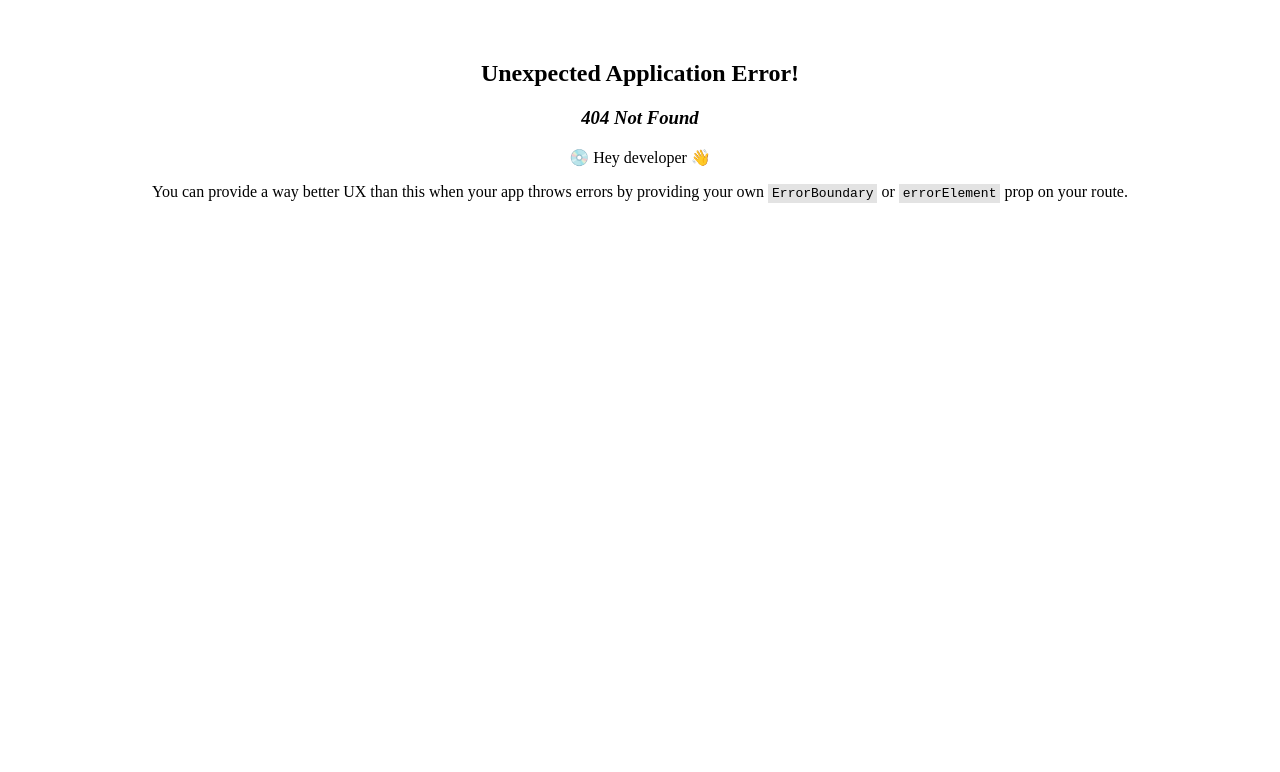
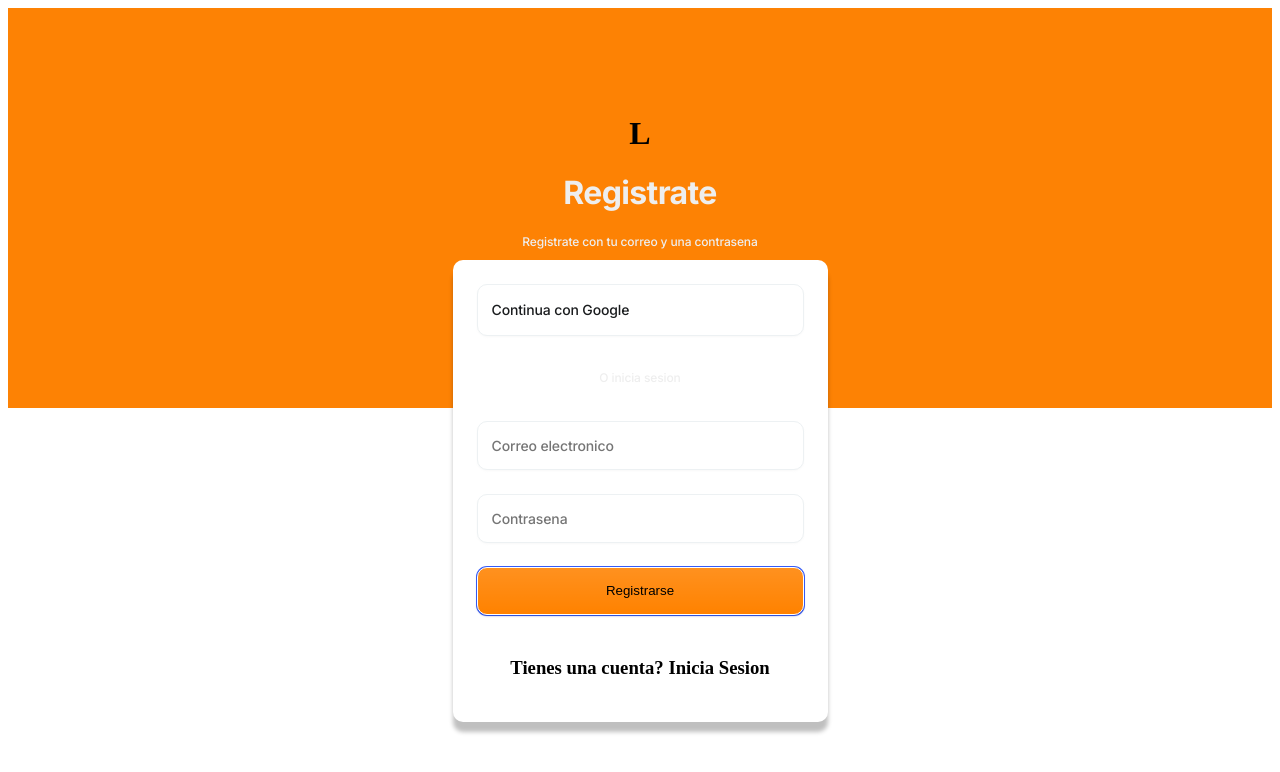
Before and after one commit to Phox01/Software-de-planificacion-y-monitoreo-de-clases-universitarias, a React (Vite) app: page /signup in a window 1280 px wide. Before the commit this address had no page. Shown: the top 772 px of the page. Built offline with nearby package versions, Linux system fonts and the light colour scheme.

Commit message:
👷 Inicio del LogIn y SignUp

```diff
--- /dev/null
+++ b/src/Views/CSS/SignUp.module.css
@@ -0,0 +1,109 @@
+.card{
+    display: flex;
+    width: 327px;
+    padding: 24px;
+    flex-direction: column;
+    align-items: center;
+    gap: 24px;
+
+    border-radius: 10px;
+    background: #FFF;
+    box-shadow: 0 10px 4px 0 rgba(0, 0, 0, 0.25);
+}
+
+.title{
+    color: var(--White, #EEE);
+    text-align: center;
+    font-family: Inter;
+    font-size: 32px;
+    font-style: normal;
+    font-weight: 700;
+    line-height: 120%; /* 38.4px */
+    letter-spacing: -0.64px;
+}
+
+.subtitle{
+    color: var(--White, #EEE);
+    font-family: Inter;
+    font-size: 12px;
+    font-style: normal;
+    font-weight: 500;
+    line-height: 140%; /* 16.8px */
+    letter-spacing: -0.12px;
+}
+
+.input{
+    display: flex;
+    height: 10%;
+    padding: 15px 14px;
+    align-items: center;
+    gap: 10px;
+    align-self: stretch;
+
+    border-radius: 10px;
+    border: 1px solid var(--Stroke, #EDF1F3);
+    background: var(--Primary-0, #FFF);
+    box-shadow: 0 1px 2px 0 rgba(228, 229, 231, 0.24);
+
+    overflow: hidden;
+    color: var(--Secondary-500, #1A1C1E);
+    text-overflow: ellipsis;
+    white-space: nowrap;
+    /* Body Small/Medium */
+    font-family: Inter;
+    font-size: 14px;
+    font-style: normal;
+    font-weight: 500;
+    line-height: 140%; /* 19.6px */
+    letter-spacing: -0.14px;
+}
+
+:global(#root) {
+    display: flex;
+    justify-content: center;
+    align-items: center;
+    /* Fondo dividido 50% naranja y 50% blanco */
+    background: linear-gradient(to bottom, #FD8204 50%, #FFF 50%);
+    min-height: 100vh;
+    padding: 16px;
+    box-sizing: border-box;
+}
+
+.mainButton{
+    display: flex;
+    height: 48px;
+    padding: 10px 24px;
+    justify-content: center;
+    align-items: center;
+    gap: 10px;
+    align-self: stretch;
+
+    border-radius: 10px;
+    border: 1px solid #FFF;
+    background: linear-gradient(180deg, rgba(255, 255, 255, 0.12) 0%, rgba(255, 255, 255, 0.00) 100%), #FF8200;
+    box-shadow: 0 1px 2px 0 rgba(37, 62, 167, 0.48), 0 0 0 1px #375DFB;
+}
+
+
+@media (max-width: 400px) {
+    .title {
+        font-size: 24px;
+    }
+    .subtitle {
+        font-size: 12px;
+        text-align: center;
+    }
+    .card {
+        width: 90%;
+        padding: 16px;
+        gap: 16px;
+    }
+    .input {
+        height: 5%;
+        font-size: 13px;
+    }
+    .card button:last-of-type {
+        font-size: 14px;
+        height: 40px;
+    }
+}
--- /dev/null
+++ b/src/Views/LogIn.jsx
@@ -0,0 +1,25 @@
+import React from 'react'
+
+export default function LogIn() {
+  return (
+    <div>
+        <div>
+            <h1>Logo</h1>
+            <h1>Inicia Sesion</h1>
+            <h2>Ingresa con tu correo y tu contrasena para iniciar</h2>
+        </div>
+        <div>
+            <button>Continua con Google</button>
+            <h2>O inicia sesion</h2>
+            <input type="email" placeholder="Correo electronico" />
+            <input type="password" placeholder="Contrasena" />
+            <div>
+                <checkbox />
+                <label>Recordarme</label>
+                <h2>Olvidaste la contrasena?</h2>
+            </div>
+            <button>Registrarse</button>
+        </div>
+    </div>
+  )
+}
--- /dev/null
+++ b/src/Views/SignUp.jsx
@@ -0,0 +1,22 @@
+import React from 'react'
+import styles from './CSS/SignUp.module.css'
+
+export default function SignUp() {
+  return (
+    <div>
+        <div>
+            <h1>L</h1>
+            <h1 className={styles.title}>Registrate</h1>
+            <h2 className={styles.subtitle}>Registrate con tu correo y una contrasena</h2>
+        </div>
+        <div className={styles.card}>
+            <button className={styles.input}>Continua con Google</button>
+            <h2 className={styles.subtitle}>O inicia sesion</h2>
+            <input type="email" placeholder="Correo electronico" className={styles.input}/>
+            <input type="password" placeholder="Contrasena" className={styles.input}/>
+            <button className={styles.mainButton}>Registrarse</button>
+            <h3>Tienes una cuenta? Inicia Sesion</h3>
+        </div>
+    </div>
+  )
+}
```
Also changed, not shown: src/router.jsx (+10 -0 lines).
